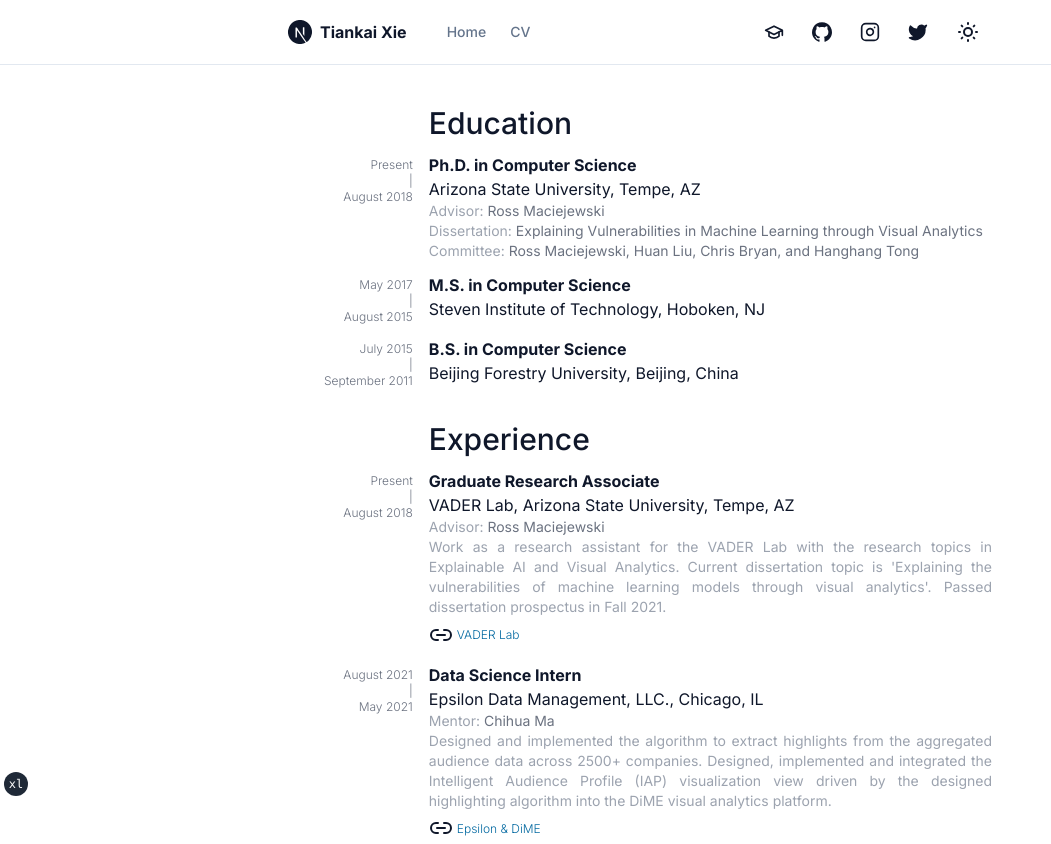
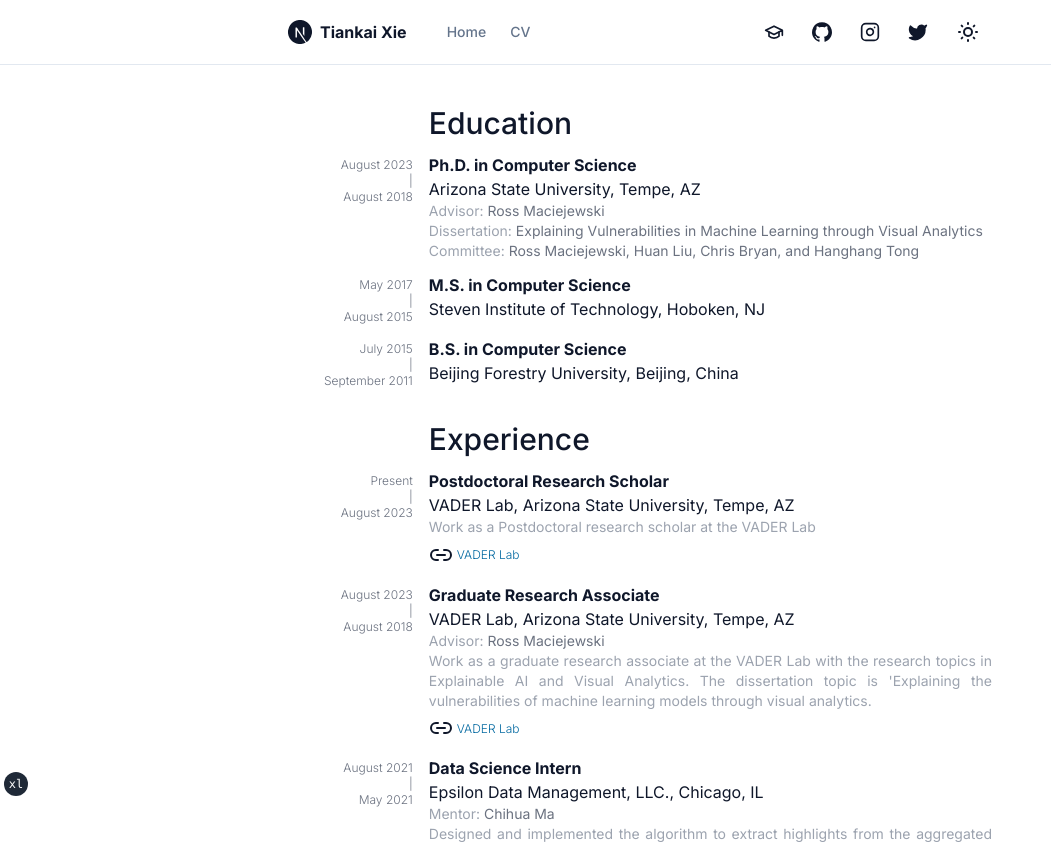
Before and after one commit to tiankaixie/homepage, a Next.js app: page /cv in a window 1280 px wide. Shown: the top 844 px of the page, without its empty margins (0-1051 px from the left). Built offline with nearby package versions, Linux system fonts and the light colour scheme.

Commit message:
change CV

```diff
--- a/app/cv/page.tsx
+++ b/app/cv/page.tsx
@@ -19,7 +19,7 @@ export default function CV() {
 
           {/* Ph.D. */}
           <div className="pr-4 text-right text-xs font-light text-gray-500">
-            <p className="pt-4">Present</p>
+            <p className="pt-4">August 2023</p>
             <p className="">|</p>
             <p className="">August 2018</p>
           </div>
@@ -77,9 +77,37 @@ export default function CV() {
             <h1 className="pt-8 text-3xl font-medium">Experience</h1>
           </div>
 
+          <div className="pr-4 text-right text-xs font-light text-gray-500">
+            <p className="pt-4">Present</p>
+            <p className="">|</p>
+            <p className="">August 2023</p>
+          </div>
+          <div className="col-span-4">
+            <h3 className="pt-3 text-base font-bold">
+              Postdoctoral Research Scholar
+            </h3>
+            <h4 className="text-base">
+              VADER Lab, Arizona State University, Tempe, AZ{" "}
+            </h4>
+            <p className="text-justify text-sm text-gray-400">
+              Work as a Postdoctoral research scholar at the VADER Lab
+            </p>
+            <div className="py-1">
+              <Icons.link className="inline w-6" />
+              <span className="pl-1">
+                <a
+                  className="text-xs font-light text-sky-700"
+                  href="https://vader.lab.asu.edu/"
+                >
+                  VADER Lab
+                </a>
+              </span>
+            </div>
+          </div>
+
           {/* GSA */}
           <div className="pr-4 text-right text-xs font-light text-gray-500">
-            <p className="pt-4">Present</p>
+            <p className="pt-4">August 2023</p>
             <p className="">|</p>
             <p className="">August 2018</p>
           </div>
@@ -94,11 +122,10 @@ export default function CV() {
               <span className="text-gray-400">Advisor:</span> Ross Maciejewski
             </p>
             <p className="text-justify text-sm text-gray-400">
-              Work as a research assistant for the VADER Lab with the research
-              topics in Explainable AI and Visual Analytics. Current
+              Work as a graduate research associate at the VADER Lab with the
+              research topics in Explainable AI and Visual Analytics. The
               dissertation topic is &apos;Explaining the vulnerabilities of
-              machine learning models through visual analytics&apos;. Passed
-              dissertation prospectus in Fall 2021.
+              machine learning models through visual analytics.
             </p>
             <div className="py-1">
               <Icons.link className="inline w-6" />
```
